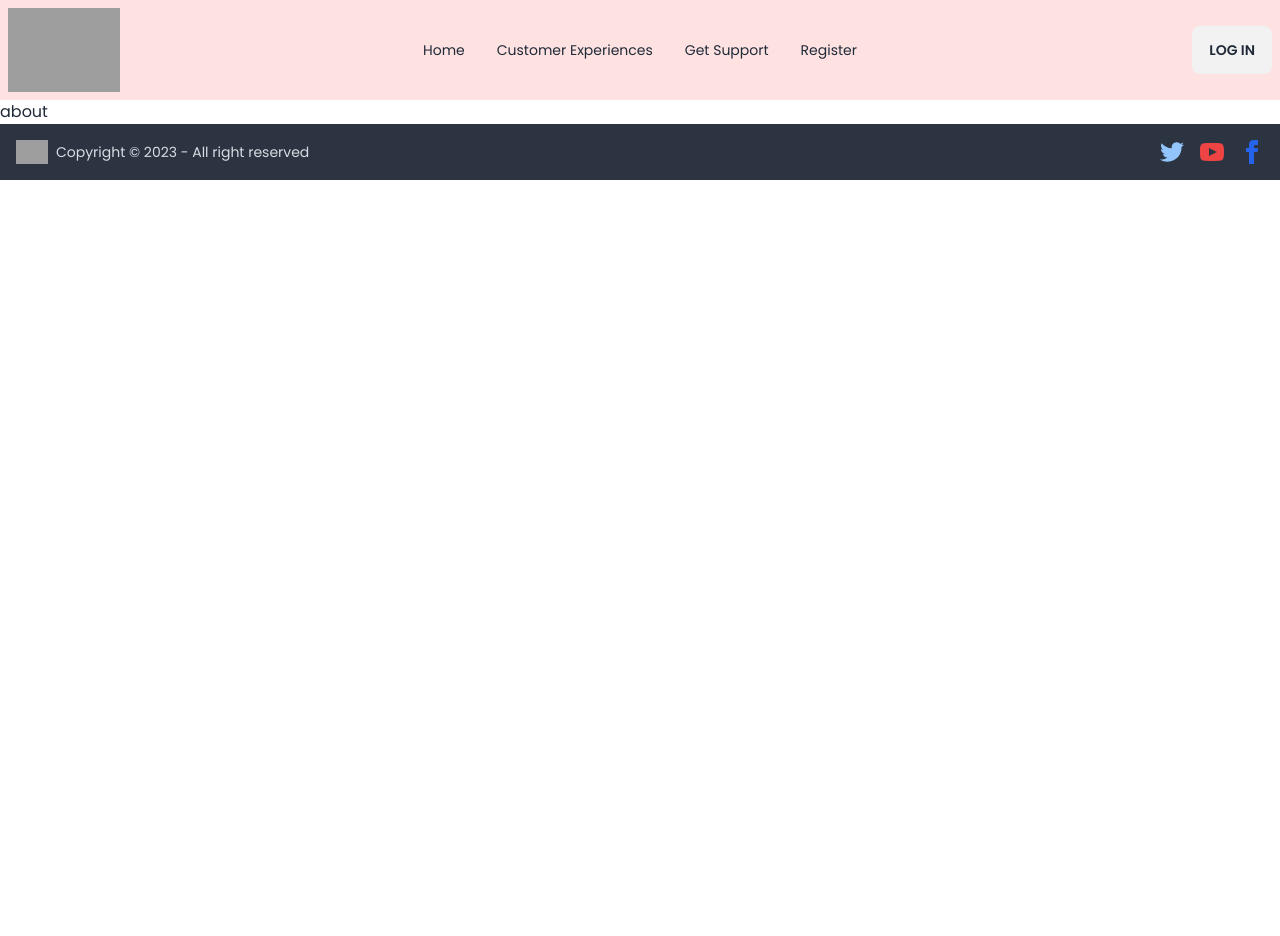
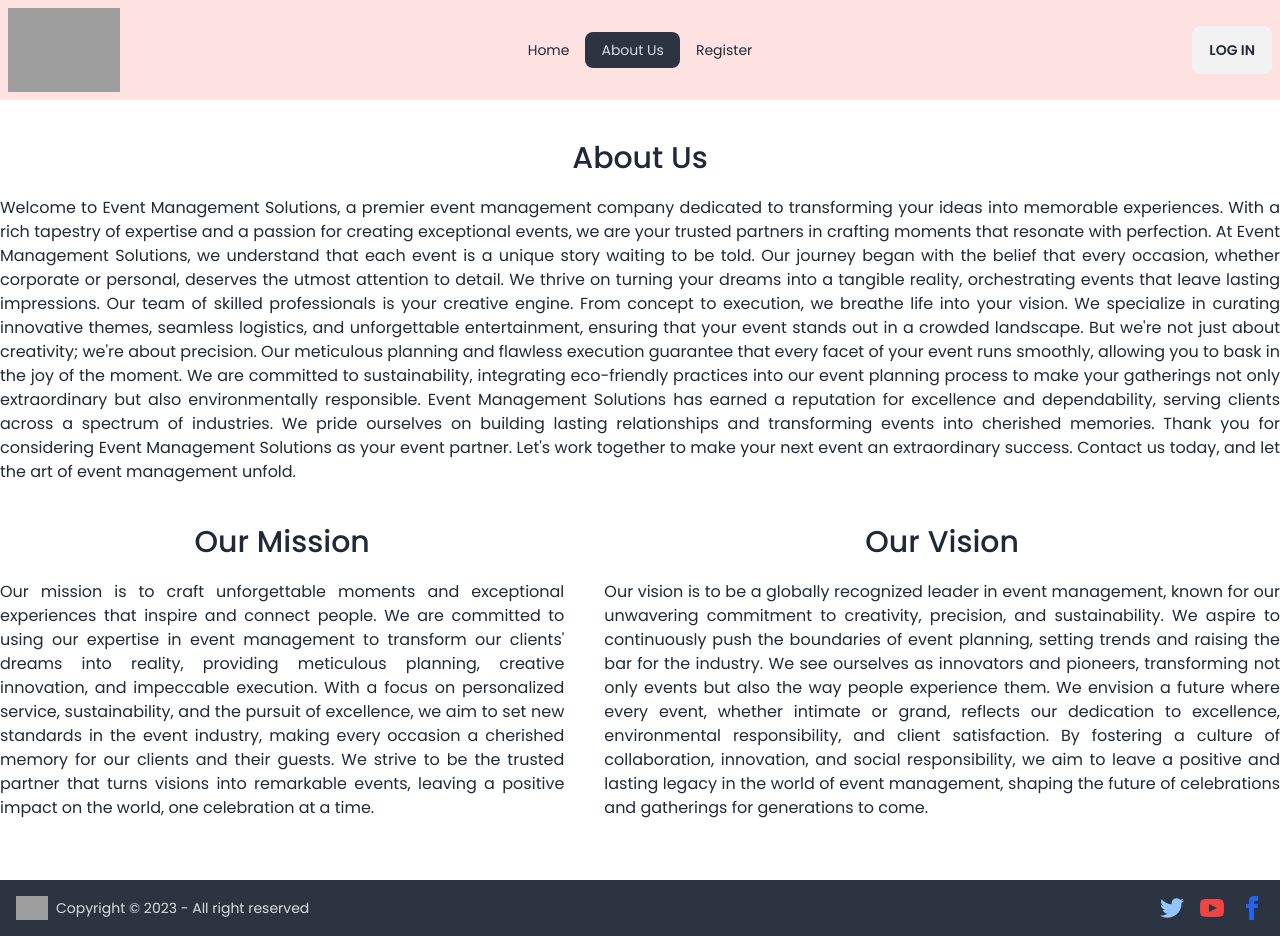
Before and after one commit to smhasan-shahriar/event-management-solutions, a React (Vite) app: page /about in a window 1280 px wide. Before the commit the page ends 800 px from the top, so only its background shows below. Built offline with nearby package versions, Linux system fonts and the light colour scheme; no server answers; grey boxes are pictures that could not be loaded.

Commit message:
Resolved some design and pages issue

```diff
--- a/src/components/NavBar.jsx
+++ b/src/components/NavBar.jsx
@@ -15,11 +15,15 @@ const NavBar = () => {
         <NavLink to="/">Home</NavLink>
       </li>
       <li>
+        <NavLink to="/about">About Us</NavLink>
+      </li>
+   {user && (<>
+    <li>
         <NavLink to="/experiences">Customer Experiences</NavLink>
       </li>
       <li>
         <NavLink to="/support">Get Support</NavLink>
-      </li>
+      </li></> )}
       {!user && (
         <li>
           <NavLink to="/register">Register</NavLink>
--- a/src/components/Questions.jsx
+++ b/src/components/Questions.jsx
@@ -18,7 +18,7 @@ const Questions = () => {
           How do I contact the event organizers if I have questions or issues?
           </div>
           <div className="collapse-content">
-            <p>Get support from our staff form Get Support page. You can also give them a call if you have any questions.</p>
+            <p>Get support from our staff form Get Support page. You can also give us a call on +881234-5678 if you have any questions.</p>
           </div>
         </div>
         <div className="collapse collapse-arrow join-item border border-red-200">
--- a/src/pages/About.jsx
+++ b/src/pages/About.jsx
@@ -1,11 +1,53 @@
-import React from 'react';
-
 const About = () => {
-    return (
-        <div>
-            about
-        </div>
-    );
+  return (
+    <div className="min-h-[78vh] max-w-[1360px] lg:mx-auto mx-10 space-y-10 my-10">
+      <div>
+          <h2 className="text-3xl font-medium text-center my-5">About Us</h2>
+          <p className="text-justify">
+            Welcome to Event Management Solutions, a premier event management
+            company dedicated to transforming your ideas into memorable experiences.
+            With a rich tapestry of expertise and a passion for creating exceptional
+            events, we are your trusted partners in crafting moments that resonate
+            with perfection. At Event Management Solutions, we understand that each
+            event is a unique story waiting to be told. Our journey began with the
+            belief that every occasion, whether corporate or personal, deserves the
+            utmost attention to detail. We thrive on turning your dreams into a
+            tangible reality, orchestrating events that leave lasting impressions.
+            Our team of skilled professionals is your creative engine. From concept
+            to execution, we breathe life into your vision. We specialize in
+            curating innovative themes, seamless logistics, and unforgettable
+            entertainment, ensuring that your event stands out in a crowded
+            landscape. But we&apos;re not just about creativity; we&apos;re about precision.
+            Our meticulous planning and flawless execution guarantee that every
+            facet of your event runs smoothly, allowing you to bask in the joy of
+            the moment. We are committed to sustainability, integrating eco-friendly
+            practices into our event planning process to make your gatherings not
+            only extraordinary but also environmentally responsible. Event
+            Management Solutions has earned a reputation for excellence and
+            dependability, serving clients across a spectrum of industries. We pride
+            ourselves on building lasting relationships and transforming events into
+            cherished memories. Thank you for considering Event Management Solutions
+            as your event partner. Let&apos;s work together to make your next event an
+            extraordinary success. Contact us today, and let the art of event
+            management unfold.
+          </p>
+      </div>
+      <div className="flex flex-col md:flex-row gap-10">
+          <div>
+              <h2 className="text-3xl font-medium text-center">Our Mission</h2>
+              <p className="text-justify my-5">
+              Our mission is to craft unforgettable moments and exceptional experiences that inspire and connect people. We are committed to using our expertise in event management to transform our clients&apos; dreams into reality, providing meticulous planning, creative innovation, and impeccable execution. With a focus on personalized service, sustainability, and the pursuit of excellence, we aim to set new standards in the event industry, making every occasion a cherished memory for our clients and their guests. We strive to be the trusted partner that turns visions into remarkable events, leaving a positive impact on the world, one celebration at a time.
+              </p>
+          </div>
+          <div>
+              <h2 className="text-3xl font-medium text-center">Our Vision</h2>
+              <p className="text-justify my-5">
+              Our vision is to be a globally recognized leader in event management, known for our unwavering commitment to creativity, precision, and sustainability. We aspire to continuously push the boundaries of event planning, setting trends and raising the bar for the industry. We see ourselves as innovators and pioneers, transforming not only events but also the way people experience them. We envision a future where every event, whether intimate or grand, reflects our dedication to excellence, environmental responsibility, and client satisfaction. By fostering a culture of collaboration, innovation, and social responsibility, we aim to leave a positive and lasting legacy in the world of event management, shaping the future of celebrations and gatherings for generations to come.
+              </p>
+          </div>
+      </div>
+    </div>
+  );
 };
 
 export default About;
--- a/src/pages/Login.jsx
+++ b/src/pages/Login.jsx
@@ -59,7 +59,7 @@ const Login = () => {
   }
   return (
     <div>
-      <div className="flex h-[86vh]  justify-center items-center bg-base-200 py-10">
+      <div className="flex min-h-[86vh]  justify-center items-center bg-base-200 py-10">
         <div className="flex flex-col gap-5 md:w-[500px] w-[95vw]">
           <div className="text-center">
             <h1 className="text-5xl font-bold">Login now!</h1>
--- a/src/pages/Register.jsx
+++ b/src/pages/Register.jsx
@@ -65,7 +65,7 @@ const Register = () => {
 
   return (
     <div>
-      <div className="flex h-[86vh] justify-center items-center bg-base-200 py-10">
+      <div className="flex min-h-[86vh] justify-center items-center bg-base-200 py-10">
         <div className="flex flex-col gap-5 md:w-[500px] w-[95vw]">
           <div className="text-center">
             <h1 className="text-5xl font-bold">Register now!</h1>
@@ -127,7 +127,7 @@ const Register = () => {
                 <button className="btn btn-primary">Register</button>
               </div>
               <p className="text-sm md:text-base text-center my-3">
-                Already have account? Please
+                Already have account? Please{" "}
                 <Link to="/login" className="btn btn-link p-0 capitalize">
                   Log In
                 </Link>
```
